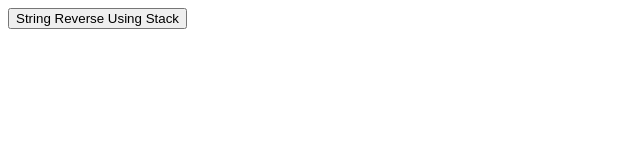
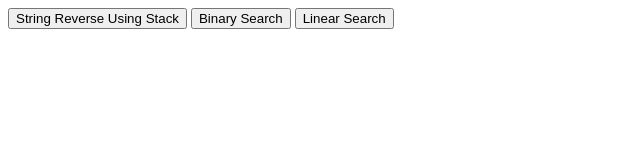
Before and after one commit to ronyantony00/JavaScript-Algorithms-and-Data-Structures, a website: page index.html in a window 1280 px wide. Shown: the whole page, without its empty margins (0-640 px from the left). Drawn offline with Linux system fonts and the light colour scheme.

Commit message:
1 file modified

```diff
--- a/index.html
+++ b/index.html
@@ -2,5 +2,7 @@
   <div class="title_div" id="app"></div>
   <div class="btn_div">
     <button class="btn_class">String Reverse Using Stack</button>
+    <button class="btn_class">Binary Search</button>
+    <button class="btn_class">Linear Search</button>
   </div>
 </div>
```
